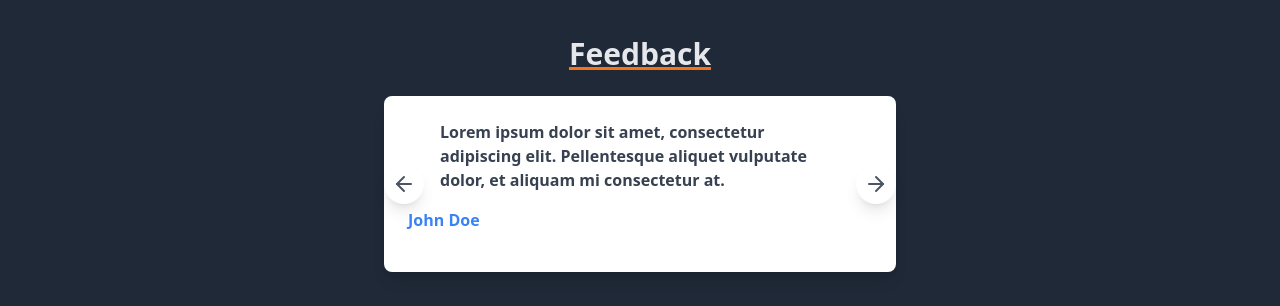
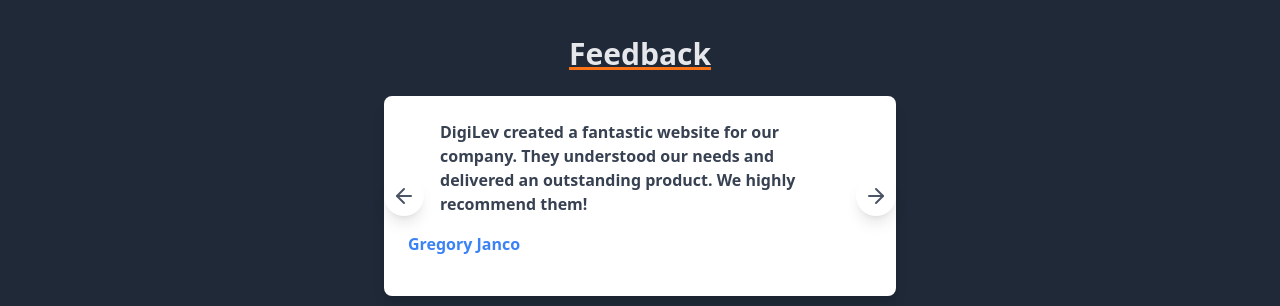
Before and after one commit to johncoh98/digilev, a Next.js app: page / in a window 1280 px wide. Shown: the part 1680-1986 px from the top of the page. Built offline with nearby package versions, Linux system fonts and the light colour scheme.

Commit message:
Update Feedback.tsx

```diff
--- a/app/components/Feedback.tsx
+++ b/app/components/Feedback.tsx
@@ -7,18 +7,19 @@
 const feedbackData = [
   {
     id: 1,
-    name: 'John Doe',
-    comment: 'Lorem ipsum dolor sit amet, consectetur adipiscing elit. Pellentesque aliquet vulputate dolor, et aliquam mi consectetur at.',
+    name: 'Gregory Janco',
+    comment:"DigiLev created a fantastic website for our company. They understood our needs and delivered an outstanding product. We highly recommend them!"
+    ,
   },
   {
     id: 2,
-    name: 'Jane Smith',
-    comment: 'Praesent condimentum elit at felis ultrices, id consequat nunc interdum. Sed ut ullamcorper elit.',
+    name: 'Reouven Levi',
+    comment: "I am impressed by the professionalism of DigiLev. Their expertise in web development is remarkable, and their customer service is top-notch. Thank you for a great experience!",
   },
   {
     id: 3,
-    name: 'Mike Johnson',
-    comment: 'Donec gravida est ut magna pharetra, a convallis nulla aliquet. Nam euismod mauris quis metus aliquet, sit amet fringilla nulla aliquam.',
+    name: 'Or Baruch',
+    comment: "Working with DigiLev was a breeze! They brought our vision to life with their exceptional web design skills. The team was responsive, creative, and delivered results beyond our expectations. Highly recommended!",
   },
 ];
 
```
